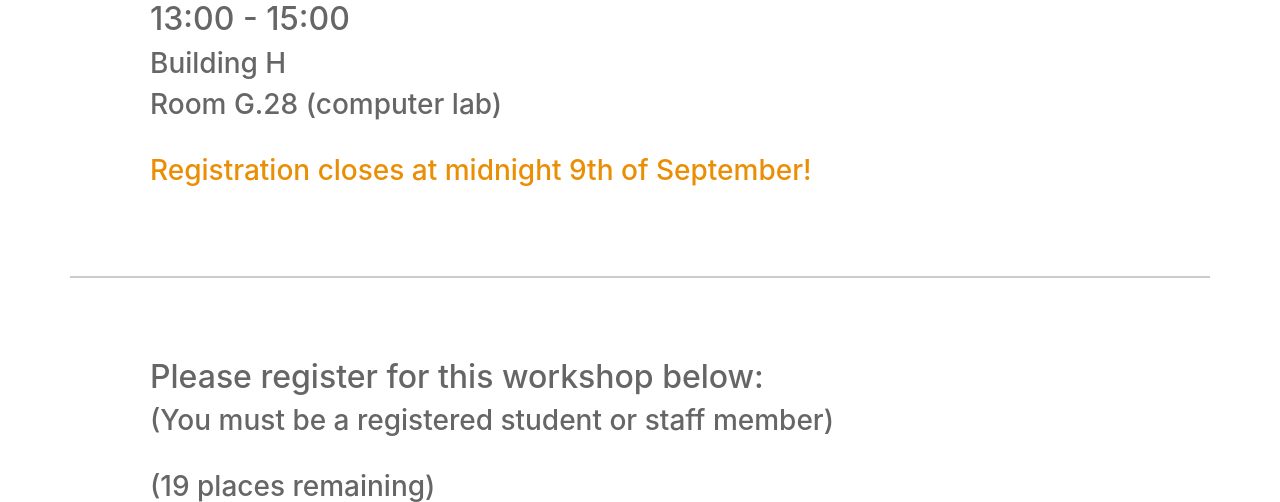
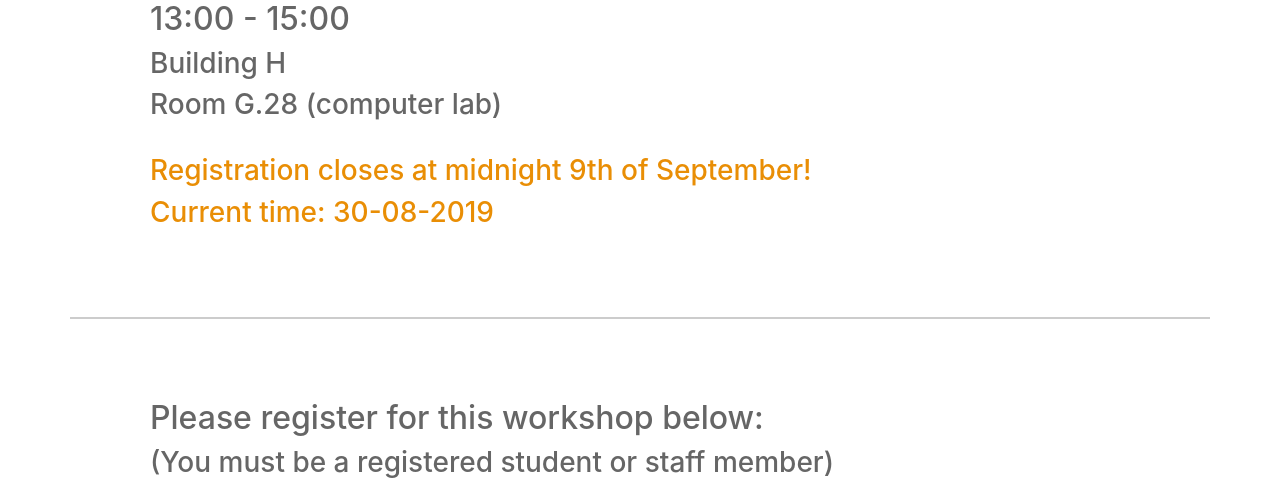
Before and after one commit to neoformit/register, a Django app: page / in a window 1280 px wide. Shown: the part 326-828 px from the top of the page. Run offline with Django 3.2, Linux system fonts and the light colour scheme; tables that the repository leaves empty hold one stand-in row (values such as "Sample post"); some libraries are stand-ins or nearby versions.

Commit message:
Added time and settings variables. Clean form to enforce @usc email.

```diff
--- a/register/settings.py
+++ b/register/settings.py
@@ -13,6 +13,9 @@ import os
 import sys
 import django_heroku
 import dj_database_url
+
+NO_PLACES = 20
+TIMEOUT_DATE = '2019-09-10'
 
 # Build paths inside the project like this: os.path.join(BASE_DIR, ...)
 BASE_DIR = os.path.dirname(os.path.dirname(os.path.abspath(__file__)))
--- a/rego/forms.py
+++ b/rego/forms.py
@@ -5,3 +5,11 @@ class RegoForm(forms.ModelForm):
     class Meta:
         model = Registration
         fields = ['name', 'email']
+
+    def clean(self):
+        email = self.cleaned_data['email']
+        if not email.endswith('usc.edu.au'):
+            raise ValidationError(
+                    {'email': 'Must be a registered USC email address'}
+            )
+        return self.cleaned_data
--- a/rego/templates/rego/index.html
+++ b/rego/templates/rego/index.html
@@ -10,6 +10,7 @@
   <h3 class="muted"> Room G.28 (computer lab) </h3>
   <br>
   <h3 class="text-warn"> Registration closes at midnight 9th of September! </h3>
+  <h3 class="text-warn"> Current time: {{ current_time }} </h3>
 </div>
 
 <div class="container">
@@ -22,8 +23,10 @@
     {% csrf_token %}
     <div class="form-group">
       <label class="lead" for="name"> Name </label>
+      {{ form.name.errors }}
       <input class="form-control" type="text" name="name" {% if form.name.value %} value="{{ form.name.value }}" {% endif %} required>
       <label class="lead" for="email"> Email </label>
+      {{ form.email.errors }}
       <input class="form-control" type="email" name="email" {% if form.email.value %} value="{{ form.email.value }}" {% endif %} required>
     </div>
     <button class="btn btn-outline-primary" type="submit"> Register </button>
--- a/rego/views.py
+++ b/rego/views.py
@@ -1,5 +1,6 @@
 from datetime import datetime
 from django.shortcuts import render, redirect
+from django.conf import settings
 from .models import Registration
 from .forms import RegoForm
 
@@ -7,11 +8,15 @@ from .forms import RegoForm
 def index(request):
 
     r = len(Registration.objects.all())
-    p = 20 - r
+    p = settings.NO_PLACES - r
+    time = datetime.strftime(datetime.now(), '%d-%m-%Y')
+
     if timeout():
         return render(request, 'rego/timeout.html')
+
     if r >= 20:
         return render(request, 'rego/full.html')
+
     if 'registered' in request.session.keys():
         if request.session['registered']:
             return render(request, 'rego/registered.html')
@@ -24,15 +29,16 @@ def index(request):
             request.session['registered'] = form.cleaned_data['email']
             return render(request, 'rego/registered.html')
         return render(request, 'rego/index.html',
-                {'form': form, 'places_left': p})
+                {'form': form, 'places_left': p, 'current_time': time})
 
     form = RegoForm()
-    return render(request, 'rego/index.html', {'form': form, 'places_left': p})
+    return render(request, 'rego/index.html',
+            {'form': form, 'places_left': p, 'current_time': time})
 
 
 def timeout():
     """ d0 is the registration close date (inclusive) """
-    d0 = datetime.strptime('2019-09-11', '%Y-%m-%d')
+    d0 = datetime.strptime(settings.TIMEOUT_DATE, '%Y-%m-%d')
     if datetime.now() < d0:
         return False
     return True
```
